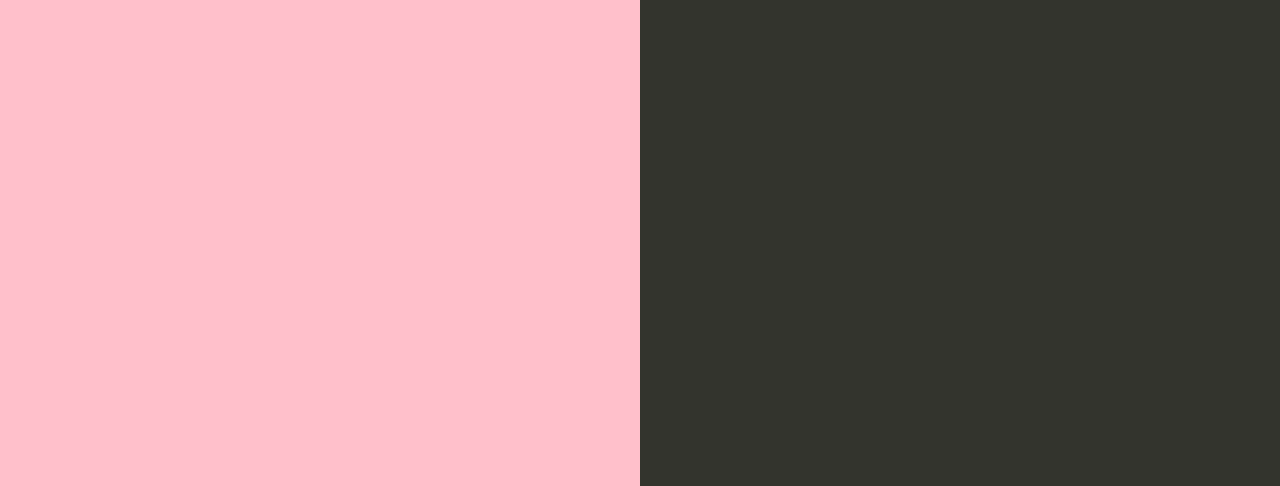
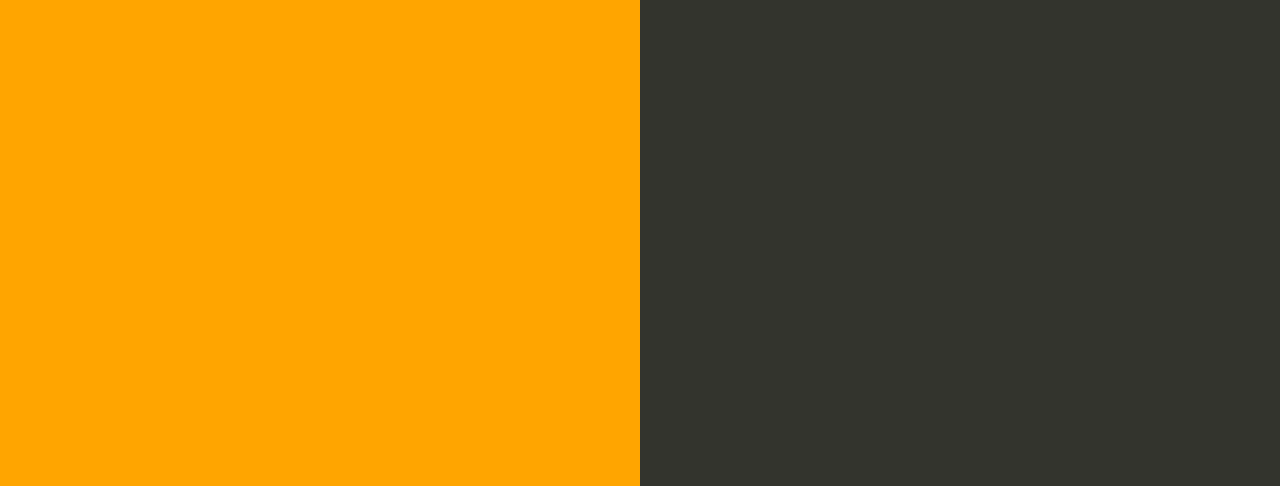
Before and after one commit to QuocToanHCMUS/dva-repo-express-js-sample-app, a website: page index.html in a window 1280 px wide. Shown: the part 314-800 px from the top of the page. Drawn offline with Linux system fonts and the light colour scheme.

Commit message:
Update index.html

```diff
--- a/index.html
+++ b/index.html
@@ -35,7 +35,7 @@
 
         text-align: right;
         padding-top: 11em;
-        background-color: pink;
+        background-color: orange;
 
       }
       .textColumn p {
```
